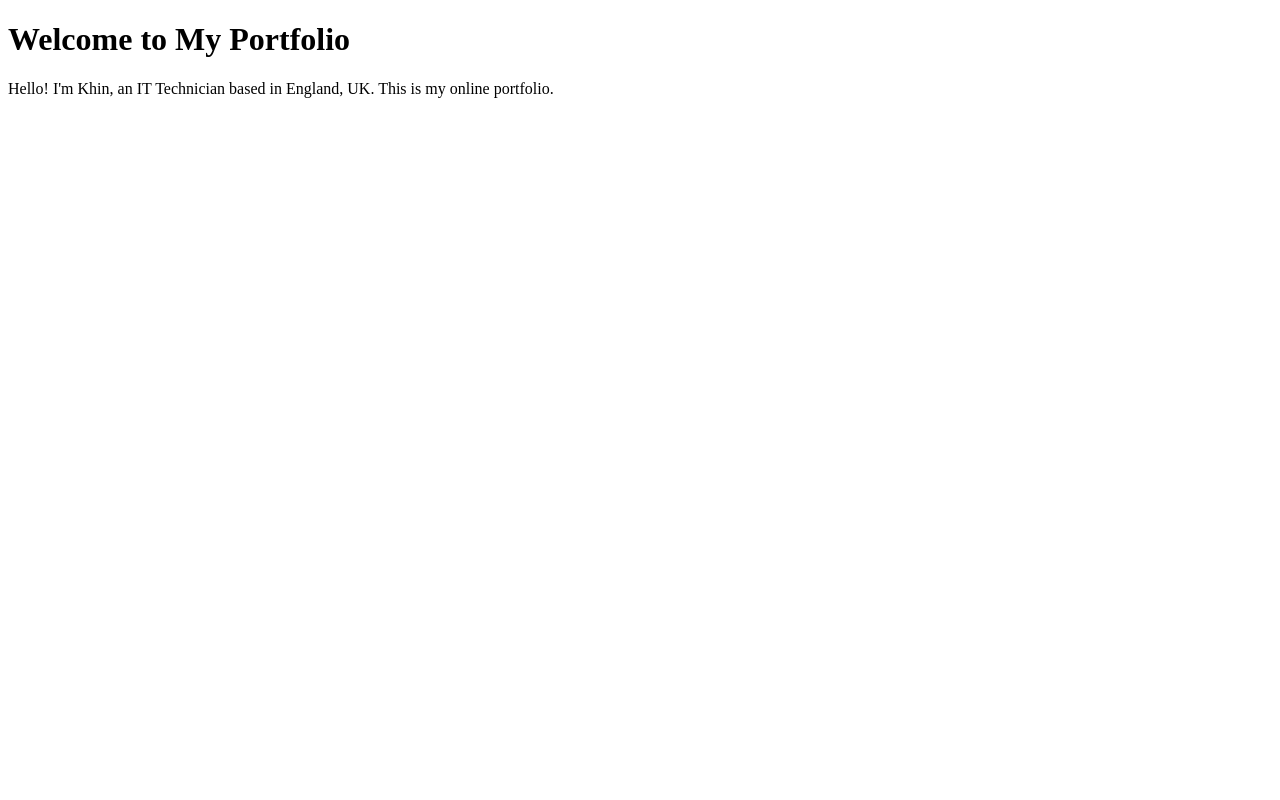
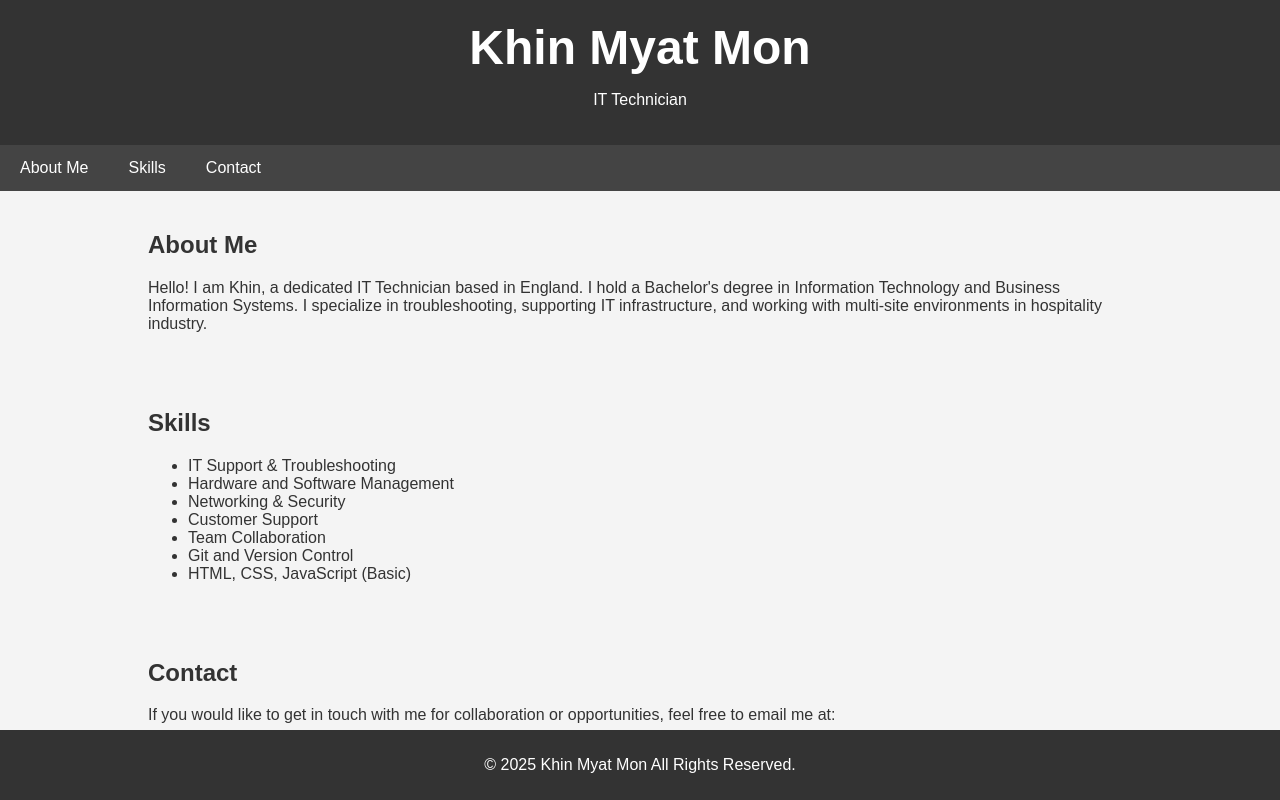
Before and after one commit to khin-mon/khin-mon, a plain HTML site: page index.html in a window 1280 px wide. Drawn offline with Linux system fonts and the light colour scheme.

Commit message:
Update index.html

```diff
--- a/index.html
+++ b/index.html
@@ -1,10 +1,137 @@
 <!DOCTYPE html>
-<html>
+<html lang="en">
 <head>
-    <title>Khin Myat Mon - IT Portfolio</title>
+    <meta charset="UTF-8">
+    <meta name="viewport" content="width=device-width, initial-scale=1.0">
+    <title>Khin Myat Mon | IT Technician</title>
+    <style>
+        /* Basic CSS for layout and styling */
+        body {
+            font-family: Arial, sans-serif;
+            margin: 0;
+            padding: 0;
+            background-color: #f4f4f4;
+            color: #333;
+        }
+
+        header {
+            background-color: #333;
+            color: white;
+            padding: 20px 0;
+            text-align: center;
+        }
+
+        header h1 {
+            margin: 0;
+            font-size: 3em;
+        }
+
+        nav {
+            background-color: #444;
+            overflow: hidden;
+        }
+
+        nav a {
+            float: left;
+            display: block;
+            color: white;
+            text-align: center;
+            padding: 14px 20px;
+            text-decoration: none;
+        }
+
+        nav a:hover {
+            background-color: #575757;
+        }
+
+        section {
+            padding: 20px;
+            margin: 0 10%;
+        }
+
+        footer {
+            background-color: #333;
+            color: white;
+            text-align: center;
+            padding: 10px 0;
+            position: fixed;
+            width: 100%;
+            bottom: 0;
+        }
+
+        .content-container {
+            display: flex;
+            flex-wrap: wrap;
+            justify-content: space-around;
+        }
+
+        .project {
+            width: 30%;
+            margin: 20px 0;
+            background-color: white;
+            padding: 20px;
+            border-radius: 8px;
+            box-shadow: 0 4px 8px rgba(0, 0, 0, 0.1);
+        }
+
+        .project img {
+            width: 100%;
+            height: auto;
+            border-radius: 8px;
+        }
+
+        .project h3 {
+            margin-top: 15px;
+            font-size: 1.5em;
+        }
+
+        .project p {
+            color: #777;
+        }
+
+    </style>
 </head>
 <body>
-    <h1>Welcome to My Portfolio</h1>
-    <p>Hello! I'm Khin, an IT Technician based in England, UK. This is my online portfolio.</p>
+    <header>
+        <h1>Khin Myat Mon</h1>
+        <p>IT Technician </p>
+    </header>
+
+    <nav>
+        <a href="#about">About Me</a>
+        <a href="#skills">Skills</a>
+        <a href="#contact">Contact</a>
+    </nav>
+
+    <section id="about">
+        <h2>About Me</h2>
+        <p>
+            Hello! I am Khin, a dedicated IT Technician based in England. I hold a Bachelor's degree in Information Technology and Business Information Systems. I specialize in troubleshooting, supporting IT infrastructure, and working with multi-site environments in hospitality industry.
+        </p>
+    </section>
+
+    <section id="skills">
+        <h2>Skills</h2>
+        <ul>
+            <li>IT Support & Troubleshooting</li>
+            <li>Hardware and Software Management</li>
+            <li>Networking & Security</li>
+            <li>Customer Support</li>
+            <li>Team Collaboration</li>
+            <li>Git and Version Control</li>
+            <li>HTML, CSS, JavaScript (Basic)</li>
+        </ul>
+    </section>
+
+
+    <section id="contact">
+        <h2>Contact</h2>
+        <p>If you would like to get in touch with me for collaboration or opportunities, feel free to email me at:</p>
+        <p>Email: <a href="mailto:khinmyatmon029@gmail.com">khinmyatmon029@gmail.com</a></p>
+    </section>
+
+    <footer>
+        <p>&copy; 2025 Khin Myat Mon All Rights Reserved.</p>
+    </footer>
 </body>
 </html>
```
